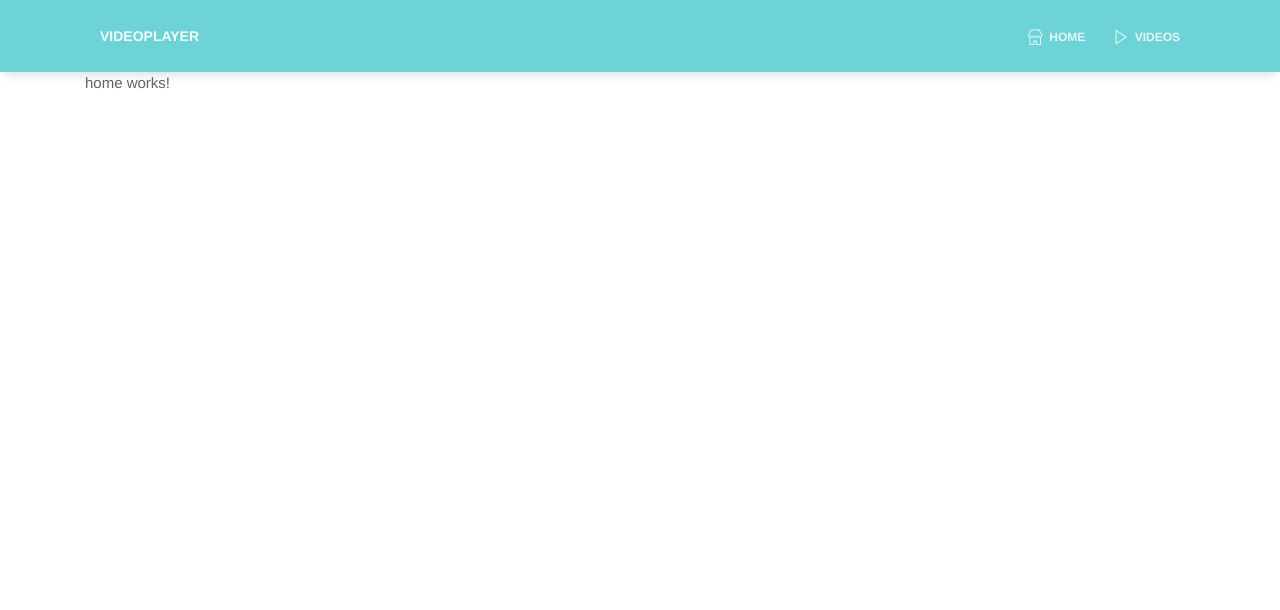
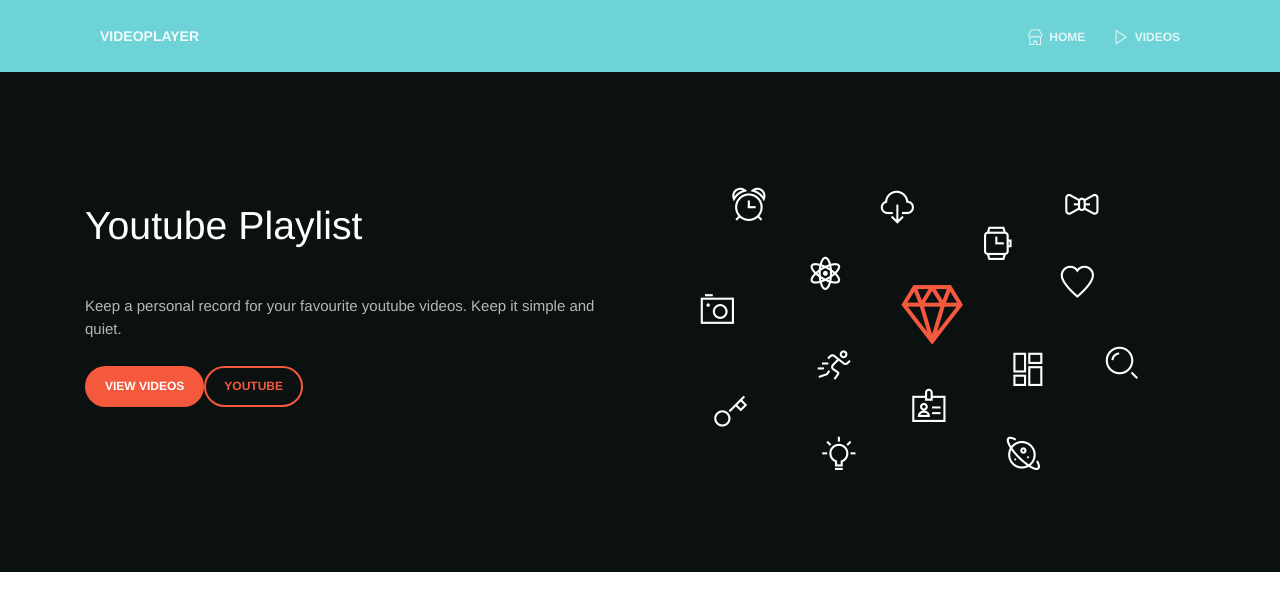
Before and after one commit to shafeequeom/Personal-Youtube-Playlist, an Angular app: page /home in a window 1280 px wide. Shown: the top 610 px of the page. Built offline with nearby package versions, Linux system fonts and the light colour scheme.

Commit message:
Added List and detail component
Basic styling of home component

```diff
--- a/src/app/app.component.html
+++ b/src/app/app.component.html
@@ -22,6 +22,4 @@
 </nav>
 
 
-<div class="container">
   <router-outlet></router-outlet>
-</div>
--- a/src/app/app.module.ts
+++ b/src/app/app.module.ts
@@ -6,13 +6,17 @@
 import { AppComponent } from './app.component';
 import { HomeComponent } from './home/home.component';
 import { VideoCenterComponent } from './video-center/video-center.component';
+import { VideoListComponent } from './video-list/video-list.component';
+import { VideoDetailComponent } from './video-detail/video-detail.component';
 
 
 @NgModule({
   declarations: [
     AppComponent,
     HomeComponent,
-    VideoCenterComponent
+    VideoCenterComponent,
+    VideoListComponent,
+    VideoDetailComponent
   ],
   imports: [
     BrowserModule,
--- a/src/app/home/home.component.html
+++ b/src/app/home/home.component.html
@@ -1,3 +1,38 @@
-<p>
-  home works!
-</p>
+<div class="wrapper">
+    <div class="main">
+          <div class="section section-dark section-nucleo-icons">
+              <div class="container">
+                  <div class="row">
+                      <div class="col-lg-6 col-md-12">
+                          <h2 class="title">Youtube Playlist</h2><br/>
+                          <p class="description">
+                              Keep a personal record for your favourite youtube videos. Keep it simple and quiet.
+                          </p><br/>
+                          <a routerLink="/videos" routterLinkActive="active" class="btn btn-danger btn-round">View Videos</a>
+                          <a href="https://youtube.com" class="btn btn-outline-danger btn-round" target="_blank">Youtube</a>
+                      </div>
+
+                      <div class="col-lg-6 col-md-12">
+                          <div class="icons-container">
+                              <i class="nc-icon nc-time-alarm"></i>
+                              <i class="nc-icon nc-atom"></i>
+                              <i class="nc-icon nc-camera-compact"></i>
+                              <i class="nc-icon nc-watch-time"></i>
+                              <i class="nc-icon nc-key-25"></i>
+                              <i class="nc-icon nc-diamond"></i>
+                              <i class="nc-icon nc-user-run"></i>
+                              <i class="nc-icon nc-layout-11"></i>
+                              <i class="nc-icon nc-badge"></i>
+                              <i class="nc-icon nc-bulb-63"></i>
+                              <i class="nc-icon nc-favourite-28"></i>
+                              <i class="nc-icon nc-planet"></i>
+                              <i class="nc-icon nc-tie-bow"></i>
+                              <i class="nc-icon nc-zoom-split"></i>
+                              <i class="nc-icon nc-cloud-download-93"></i>
+                          </div>
+                      </div>
+                  </div>
+              </div>
+          </div>
+      </div>
+</div>
--- a/src/app/video-center/video-center.component.html
+++ b/src/app/video-center/video-center.component.html
@@ -1,3 +1,10 @@
-<p>
-  video-center works!
-</p>
+<div class="container">
+  <div class="row">
+    <div class="col-sm-9">
+      <video-detail></video-detail>
+    </div>
+    <div class="col-sm-3">
+      <video-list></video-list>
+    </div>
+  </div>
+</div>>
--- /dev/null
+++ b/src/app/video-detail/video-detail.component.html
@@ -0,0 +1,3 @@
+<p>
+  video-detail works!
+</p>
--- /dev/null
+++ b/src/app/video-detail/video-detail.component.ts
@@ -0,0 +1,15 @@
+import { Component, OnInit } from '@angular/core';
+
+@Component({
+  selector: 'video-detail',
+  templateUrl: './video-detail.component.html',
+  styleUrls: ['./video-detail.component.scss']
+})
+export class VideoDetailComponent implements OnInit {
+
+  constructor() { }
+
+  ngOnInit() {
+  }
+
+}
--- /dev/null
+++ b/src/app/video-list/video-list.component.html
@@ -0,0 +1,3 @@
+<p>
+  video-list works!
+</p>
--- /dev/null
+++ b/src/app/video-list/video-list.component.ts
@@ -0,0 +1,15 @@
+import { Component, OnInit } from '@angular/core';
+
+@Component({
+  selector: 'video-list',
+  templateUrl: './video-list.component.html',
+  styleUrls: ['./video-list.component.scss']
+})
+export class VideoListComponent implements OnInit {
+
+  constructor() { }
+
+  ngOnInit() {
+  }
+
+}
```
Also changed, not shown: src/app/video-detail/video-detail.component.scss (added), src/app/video-list/video-list.component.scss (added), 2 other files (tests, documents, lock files or other folders).
